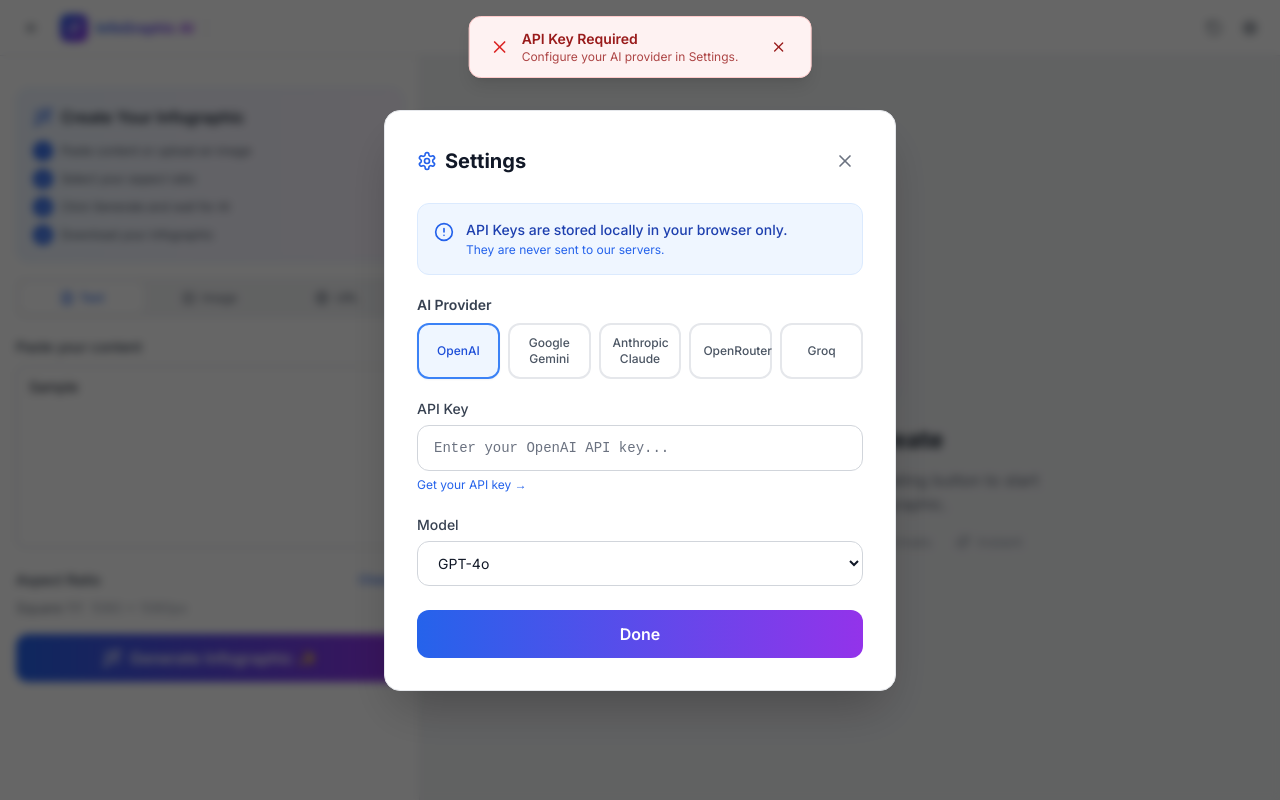
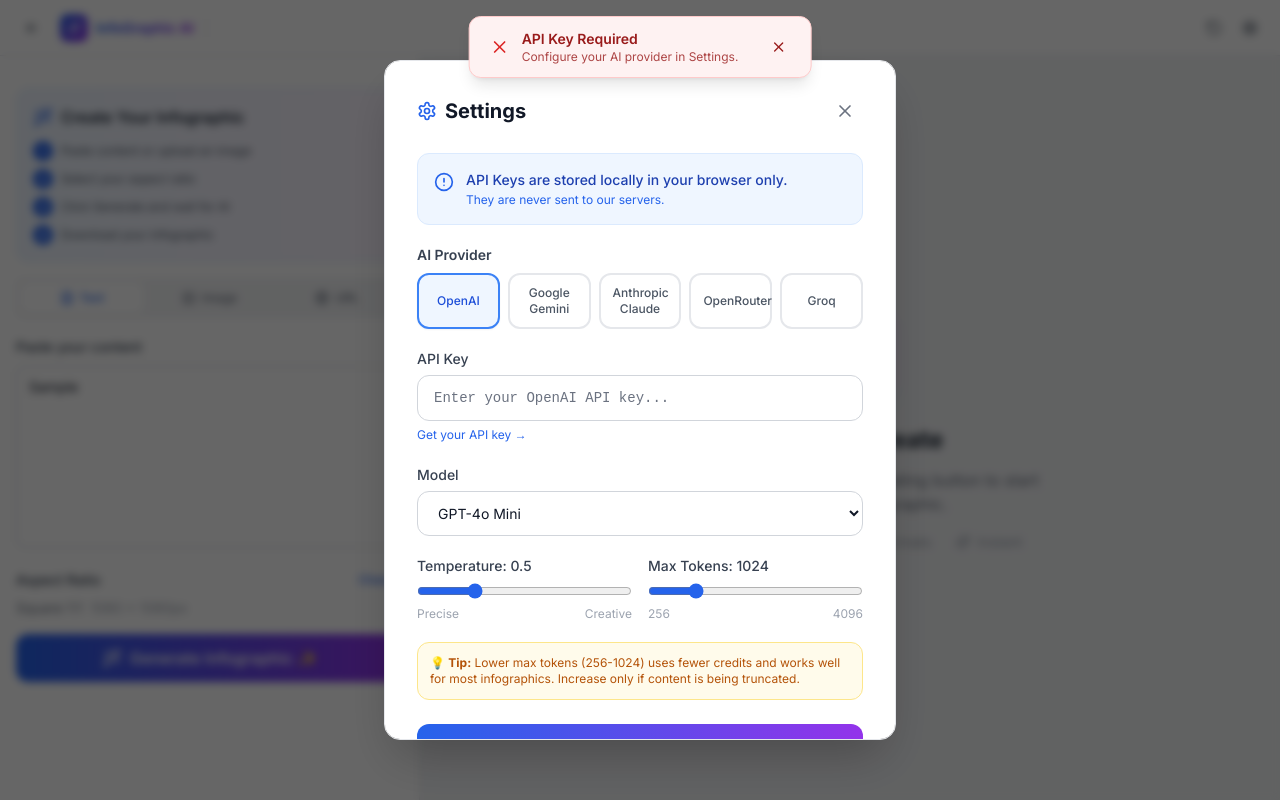
Before and after one commit to piyushmehta910/Infographic-generator, a Next.js app: page /dashboard in a window 1280 px wide. Both pictures are taken after typing "Sample" into the empty fields and a click on the button "Generate Infographic ✨". Built offline with nearby package versions, Linux system fonts and the light colour scheme.

Commit message:
Fix OpenRouter credit error: reduce default maxTokens, add temperature/maxTokens sliders in settings

```diff
--- a/src/app/dashboard/page.tsx
+++ b/src/app/dashboard/page.tsx
@@ -937,6 +937,59 @@
                           ))}
                         </select>
                       </div>
+                      <div className="grid grid-cols-2 gap-4">
+                        <div>
+                          <label className="text-sm font-medium text-gray-700 block mb-1.5">
+                            Temperature: {provider.temperature}
+                          </label>
+                          <input
+                            type="range"
+                            min="0"
+                            max="2"
+                            step="0.1"
+                            value={provider.temperature}
+                            onChange={(e) =>
+                              setProvider({
+                                ...provider,
+                                temperature: parseFloat(e.target.value),
+                              })
+                            }
+                            className="w-full accent-blue-600"
+                          />
+                          <div className="flex justify-between text-xs text-gray-400">
+                            <span>Precise</span>
+                            <span>Creative</span>
+                          </div>
+                        </div>
+                        <div>
+                          <label className="text-sm font-medium text-gray-700 block mb-1.5">
+                            Max Tokens: {provider.maxTokens}
+                          </label>
+                          <input
+                            type="range"
+                            min="256"
+                            max="4096"
+                            step="256"
+                            value={provider.maxTokens}
+                            onChange={(e) =>
+                              setProvider({
+                                ...provider,
+                                maxTokens: parseInt(e.target.value),
+                              })
+                            }
+                            className="w-full accent-blue-600"
+                          />
+                          <div className="flex justify-between text-xs text-gray-400">
+                            <span>256</span>
+                            <span>4096</span>
+                          </div>
+                        </div>
+                      </div>
+                      <div className="bg-amber-50 rounded-xl p-3 border border-amber-200">
+                        <p className="text-xs text-amber-700">
+                          💡 <strong>Tip:</strong> Lower max tokens (256-1024) uses fewer credits and works well for most infographics. Increase only if content is being truncated.
+                        </p>
+                      </div>
                     </React.Fragment>
                   ))}
               </div>
--- a/src/stores/aiStore.ts
+++ b/src/stores/aiStore.ts
@@ -27,45 +27,45 @@
     id: "openai",
     name: "OpenAI",
     apiKey: "",
-    model: "gpt-4o",
-    temperature: 0.7,
-    maxTokens: 4096,
+    model: "gpt-4o-mini",
+    temperature: 0.5,
+    maxTokens: 1024,
     enabled: true,
   },
   {
     id: "gemini",
     name: "Google Gemini",
     apiKey: "",
-    model: "gemini-1.5-pro",
-    temperature: 0.7,
-    maxTokens: 4096,
+    model: "gemini-1.5-flash",
+    temperature: 0.5,
+    maxTokens: 1024,
     enabled: false,
   },
   {
     id: "claude",
     name: "Anthropic Claude",
     apiKey: "",
-    model: "claude-3-5-sonnet-20241022",
-    temperature: 0.7,
-    maxTokens: 4096,
+    model: "claude-3-haiku-20240307",
+    temperature: 0.5,
+    maxTokens: 1024,
     enabled: false,
   },
   {
     id: "openrouter",
     name: "OpenRouter",
     apiKey: "",
-    model: "openai/gpt-4o",
-    temperature: 0.7,
-    maxTokens: 4096,
+    model: "openrouter/free",
+    temperature: 0.5,
+    maxTokens: 512,
     enabled: false,
   },
   {
     id: "groq",
     name: "Groq",
     apiKey: "",
-    model: "llama-3.3-70b-versatile",
-    temperature: 0.7,
-    maxTokens: 4096,
+    model: "llama-3.1-8b-instant",
+    temperature: 0.5,
+    maxTokens: 1024,
     enabled: false,
   },
 ];
```
